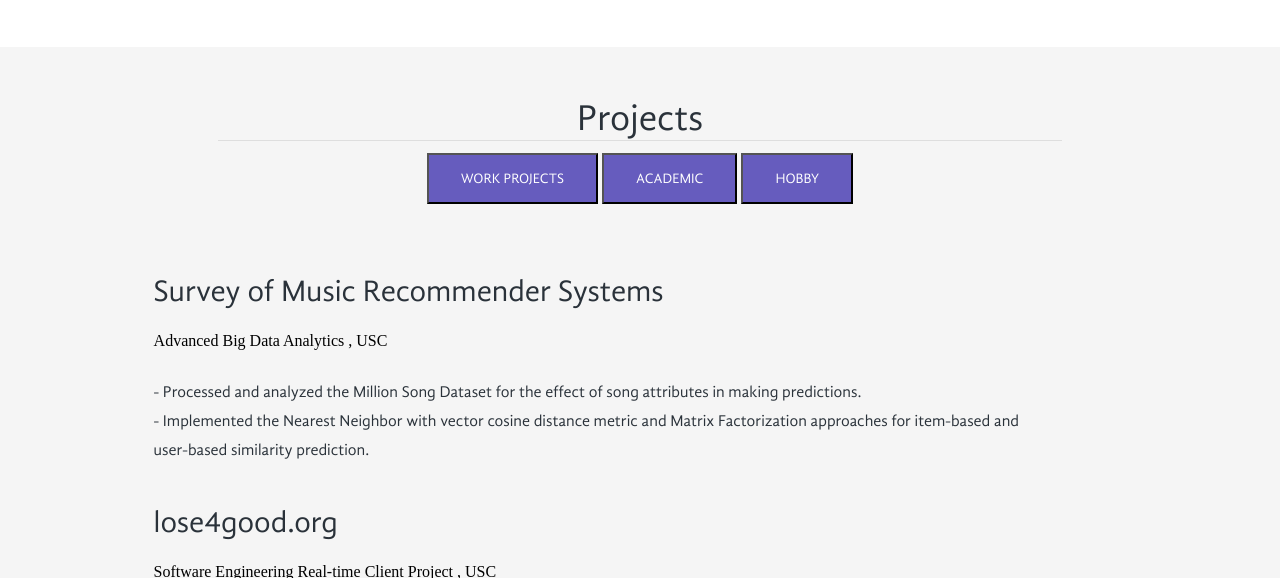
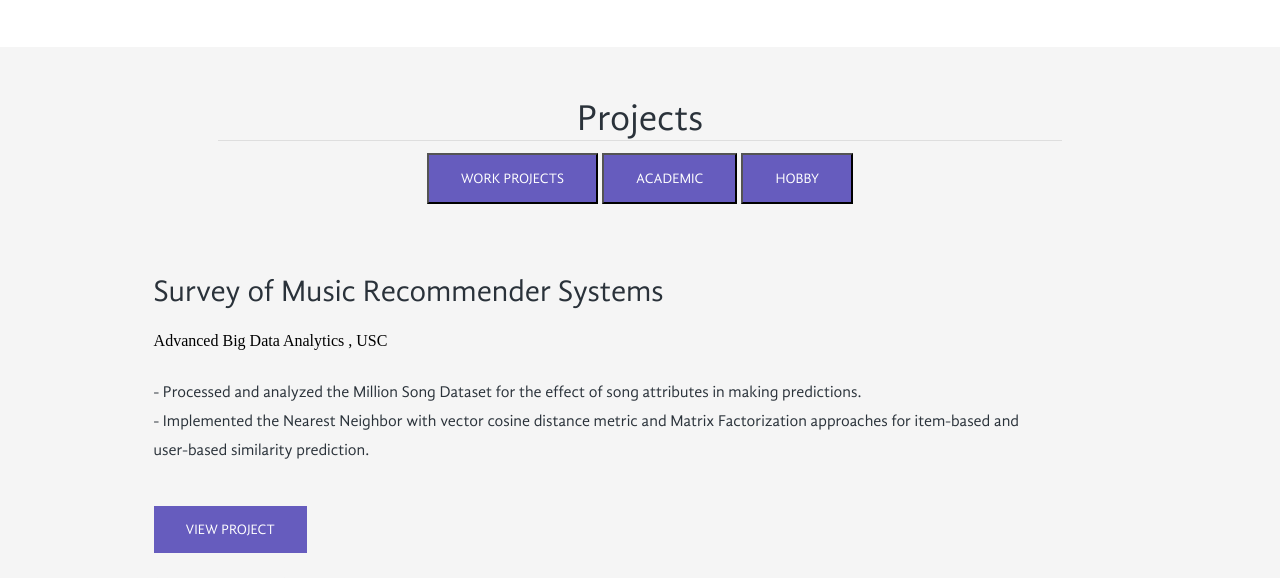
Before and after one commit to ArulSamuel/Portfolio, a plain HTML site: page index.html in a window 1280 px wide. Both pictures are taken after a click on the button "ACADEMIC". Shown: the part 787-1365 px from the top of the page. Drawn offline with nearby package versions, Linux system fonts and the light colour scheme.

Commit message:
Adding dynamically added links for the projects (website, github)

```diff
--- a/css/style.css
+++ b/css/style.css
@@ -92,6 +92,7 @@ img{max-width:100%;}
 	background:#665cbe;
 	text-align:center;
 	padding: 50px 0px;
+	position: relative;
 }
 .grid1 h3{
 	font-family: 'gandhi_sansregular';
@@ -440,6 +441,10 @@ img{max-width:100%;}
 .footer p a:hover{
 	color:#fff;
 }
+.iconlink img{
+	width: 40px; /* you can use % */
+    height: auto;
+}
 /*----responsive design----*/
 @media only screen and (max-width: 1366px) and (min-width: 1280px) {
 	.wrap{
--- a/data/items.json
+++ b/data/items.json
@@ -115,103 +115,113 @@
     ],
     "Projects": [
         {
-            "project_end": "May-14",
+            "project_end": "14-May",
             "project_name": "Survey of Music Recommender Systems",
             "description": "Processed and analyzed the Million Song Dataset for the effect of song attributes in making predictions. | Implemented the Nearest Neighbor with vector cosine distance metric and Matrix Factorization approaches for item-based and user-based similarity prediction.",
-            "project_start": "Feb-14",
-            "github_link": "",
+            "project_start": "14-Feb",
+            "link": "",
             "project_type": "Academic",
             "project_context": "Advanced Big Data Analytics",
+            "link_type": "",
             "project_institution": "USC"
         },
         {
-            "project_end": "May-14",
+            "project_end": "14-May",
             "project_name": "lose4good.org",
             "description": "Provides a platform for weight-losers to get sponsorship thereby funding the charity organizations. | Collaborated with the client to design the architecture and UML diagrams using Visual Paradigm. | Developed the goal creation module using Django, Python and HTML.",
-            "project_start": "Aug-13",
-            "github_link": "",
+            "project_start": "13-Aug",
+            "link": "http://l4g3.herokuapp.com/",
             "project_type": "Academic",
             "project_context": " Software Engineering Real-time Client Project",
+            "link_type": "project_site",
             "project_institution": "USC"
         },
         {
-            "project_end": "Apr-14",
+            "project_end": "14-Apr",
             "project_name": "Automating Software Project Success Prediction using Supervised Learning",
             "description": "Extracted and wrangled data for the history of software project success factors. | Implemented Logistic Regression classifier for making predictions and to analyze effects of success critical factors.",
-            "project_start": "Mar-14",
-            "github_link": "",
+            "project_start": "14-Mar",
+            "link": "https://github.com/ArulSamuel/ApplyingClassifiers",
             "project_type": "Academic",
             "project_context": "Software Engineering",
+            "link_type": "github",
             "project_institution": "USC"
         },
         {
-            "project_end": "Mar-14",
+            "project_end": "14-Mar",
             "project_name": "Topic Modeling in New York Times Corpus",
             "description": "Developed a Topic Modeling algorithm using Latent Dirichlet Allocation (LDA) for identifying the multinomial distribution of topics in the dataset using C++. | Optimized the execution of algorithm using OpenMP for parallelization.",
-            "project_start": "Feb-14",
-            "github_link": "",
+            "project_start": "14-Feb",
+            "link": "",
             "project_type": "Academic",
             "project_context": "Advanced Big Data Analytics",
+            "link_type": "",
             "project_institution": "USC"
         },
         {
-            "project_end": "May-11",
+            "project_end": "11-May",
             "project_name": "The Design and Implementation of University Digital Archive based on DSpace          ",
             "description": "Designed and developed a web based Digital archival system using the COTS - Dspace, JSP, HTML, CSS.",
-            "project_start": "Jul-10",
-            "github_link": "http:df",
+            "project_start": "10-Jul",
+            "link": "",
             "project_type": "Academic",
             "project_context": "Undergraduate Final Project",
+            "link_type": "",
             "project_institution": "Anand Institute of Higher Technology"
         },
         {
-            "project_end": "Jun-13",
+            "project_end": "13-Jun",
             "project_name": "",
             "description": "Worked and tested the PEAS Workflow Management module in the Finacle Universal Banking Solution project. |  Designed and developed a tool for Process workflow automation using Core Java, Swings and XML.",
-            "project_start": "Aug-11",
-            "github_link": "abc",
+            "project_start": "11-Aug",
+            "link": "",
             "project_type": "WorkExp",
             "project_context": "Systems Engineer, J2EE technology",
+            "link_type": "",
             "project_institution": "Infosys Ltd, Chennai, India"
         },
         {
-            "project_end": "Jan-14",
+            "project_end": "14-Jan",
             "project_name": "Analysis of Web Server Log                    ",
             "description": "Developed code to analyze the web server log using Cloudera CDH and mapreduce programming paradigm.",
-            "project_start": "Jan-14",
-            "github_link": "",
+            "project_start": "14-Jan",
+            "link": "",
             "project_type": "Hobby",
             "project_context": "",
+            "link_type": "",
             "project_institution": ""
         },
         {
-            "project_end": "Jun-12",
+            "project_end": "12-Jun",
             "project_name": "Online Survey J2EE Project",
             "description": "Involved in the end-to-end implementation of the online survey website using JSP, jQuery, Primefaces.",
-            "project_start": "Apr-12",
-            "github_link": "",
+            "project_start": "12-Apr",
+            "link": "",
             "project_type": "Hobby",
             "project_context": "",
+            "link_type": "",
             "project_institution": ""
         },
         {
             "project_end": "Present",
             "project_name": "",
             "description": "Developed scripts for performing data cleaning and multi-label classification of University Course Evaluation Data using R, Python and Weka. | Developed Python scripts and SQL stored procedures for automating day-to-day data cleaning activities.",
-            "project_start": "May-14",
-            "github_link": "",
+            "project_start": "14-May",
+            "link": "",
             "project_type": "WorkExp",
             "project_context": "Data Analyst (Student Worker)",
+            "link_type": "",
             "project_institution": "USC"
         },
         {
             "project_end": "Present",
             "project_name": "Sports Analytics Recommender System",
             "description": "Built web scrapers for collecting sports data and tweets using Python Scrapy and Tweepy API. | Created a data pipeline for the social media recommender systems using Python and MongoDB.",
-            "project_start": "May-14",
-            "github_link": "",
+            "project_start": "14-May",
+            "link": "",
             "project_type": "WorkExp",
             "project_context": "Data Engineer (Intern)",
+            "link_type": "",
             "project_institution": "Wavelio"
         }
     ]
--- a/index.html
+++ b/index.html
@@ -48,7 +48,18 @@ License URL: http://creativecommons.org/licenses/by/3.0/
 					for (j = 0; j < description_parts.length; j++) {
    						description =description+'- '+description_parts[j]+'</br>';
 					}
-					var str = '<div class="grid3-content"><div class="grid3-left"><h3>'+prj.project_name+'</h3><br/><h4>'+prj.project_context+' , '+prj.project_institution+'</h4><p><br/>'+description+'</p></div><div class="clear"></div></div>';
+					var linktype = prj.link_type;
+					var linkcode = "";
+					if(linktype == "github")
+					{
+						alert("Here it is "+prj.link);
+						linkcode = '<li><a href="'+prj.link+'" class="iconlink"><img src="images/octocat.png" titl="Github Link" /a></li>';
+					}
+					else if(linktype != "")
+					{
+						linkcode = '<li><a href="'+prj.link+'" class="iconlink"><img src="images/website_icon.png" titl="Project Link" /a></li>';
+					}
+					var str = '<div class="grid3-content"><div class="grid3-left"><h3>'+prj.project_name+'</h3><br/><h4>'+prj.project_context+' , '+prj.project_institution+'</h4><p><br/>'+description+'</p><ul>'+linkcode+'</ul><a class="button" href="#">View Project</a></div><div class="clear"></div></div>';
 					$('#projects-div').append(str);
 				}
 			}
@@ -155,7 +166,6 @@ License URL: http://creativecommons.org/licenses/by/3.0/
 			    <!-- Content (Courses) added dynamically -->
 			</div>
 		</div>
-
 		<div class="grid3-header" id="aboutMe">
 			<h3> About Me </h3>
 			<p> I love to do ..... </p>
```
Also changed, not shown: data/projects.csv (+11 -11 lines), images/octocat.png (added), images/website_icon.png (added).
